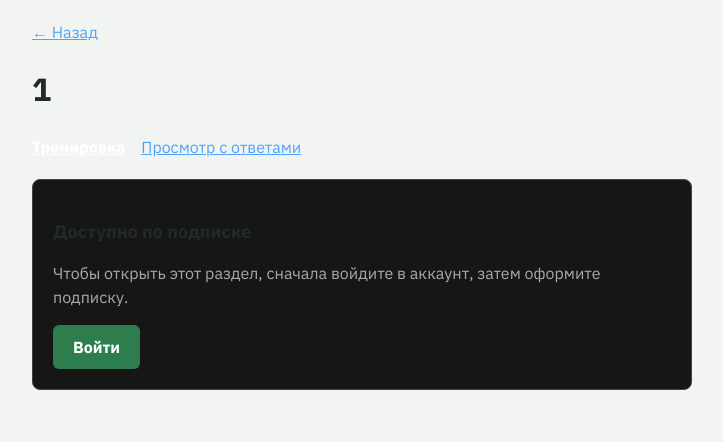
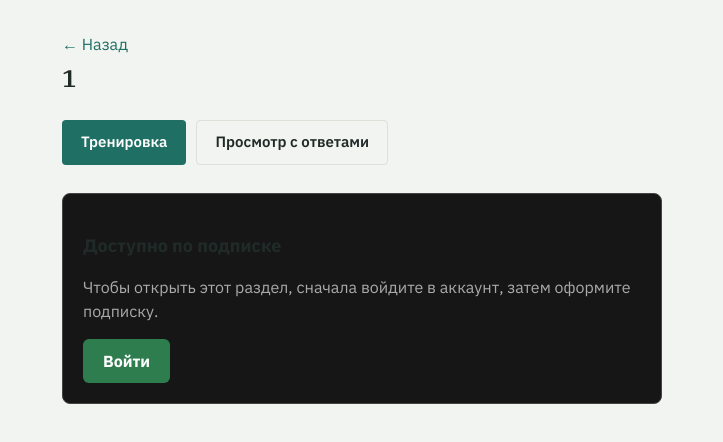
Before and after one commit to almash591-sudo/mediktest-kg, a Next.js app: page /topics/1 in a window 1280 px wide. Shown: the top 442 px of the page, without its empty margins (278-1001 px from the left). Built offline with nearby package versions, Linux system fonts and the light colour scheme; no server answers; the database is empty.

Commit message:
Update page.tsx

```diff
--- a/app/topics/[topic]/page.tsx
+++ b/app/topics/[topic]/page.tsx
@@ -21,33 +21,28 @@ export default async function TopicPage({
     .eq('topic', topic)
 
   if (error) {
-    return <div>Ошибка: {error.message}</div>
+    return <div className="container">Ошибка: {error.message}</div>
   }
 
   return (
-    <div style={{ padding: '20px', maxWidth: '700px', margin: '0 auto' }}>
-      <Link href="/" style={{ color: '#4da3ff' }}>
+    <div className="container">
+      <Link href="/" className="link">
         &larr; Назад
       </Link>
-      <h1>{topic}</h1>
+      <h1 className="wordmark" style={{ fontSize: '24px' }}>
+        {topic}
+      </h1>
 
-      <div style={{ marginBottom: '20px' }}>
+      <div className="nav-row" style={{ marginTop: 0 }}>
         <Link
           href={`/topics/${encodeURIComponent(topic)}`}
-          style={{
-            marginRight: '16px',
-            color: reviewMode ? '#4da3ff' : '#fff',
-            fontWeight: reviewMode ? 'normal' : 'bold',
-          }}
+          className={reviewMode ? 'btn btn-outline' : 'btn btn-primary'}
         >
           Тренировка
         </Link>
         <Link
           href={`/topics/${encodeURIComponent(topic)}?mode=review`}
-          style={{
-            color: reviewMode ? '#fff' : '#4da3ff',
-            fontWeight: reviewMode ? 'bold' : 'normal',
-          }}
+          className={reviewMode ? 'btn btn-primary' : 'btn btn-outline'}
         >
           Просмотр с ответами
         </Link>
```
